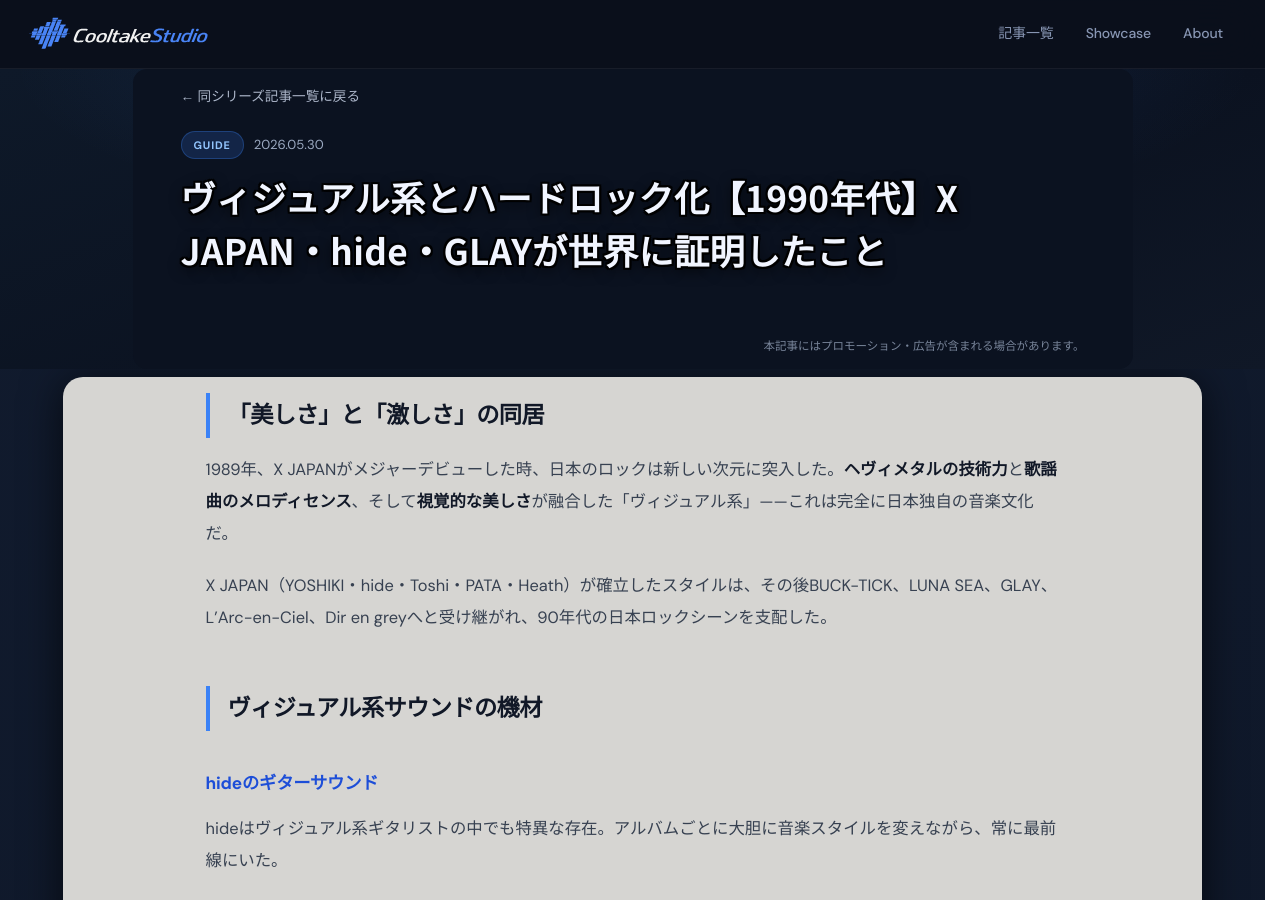
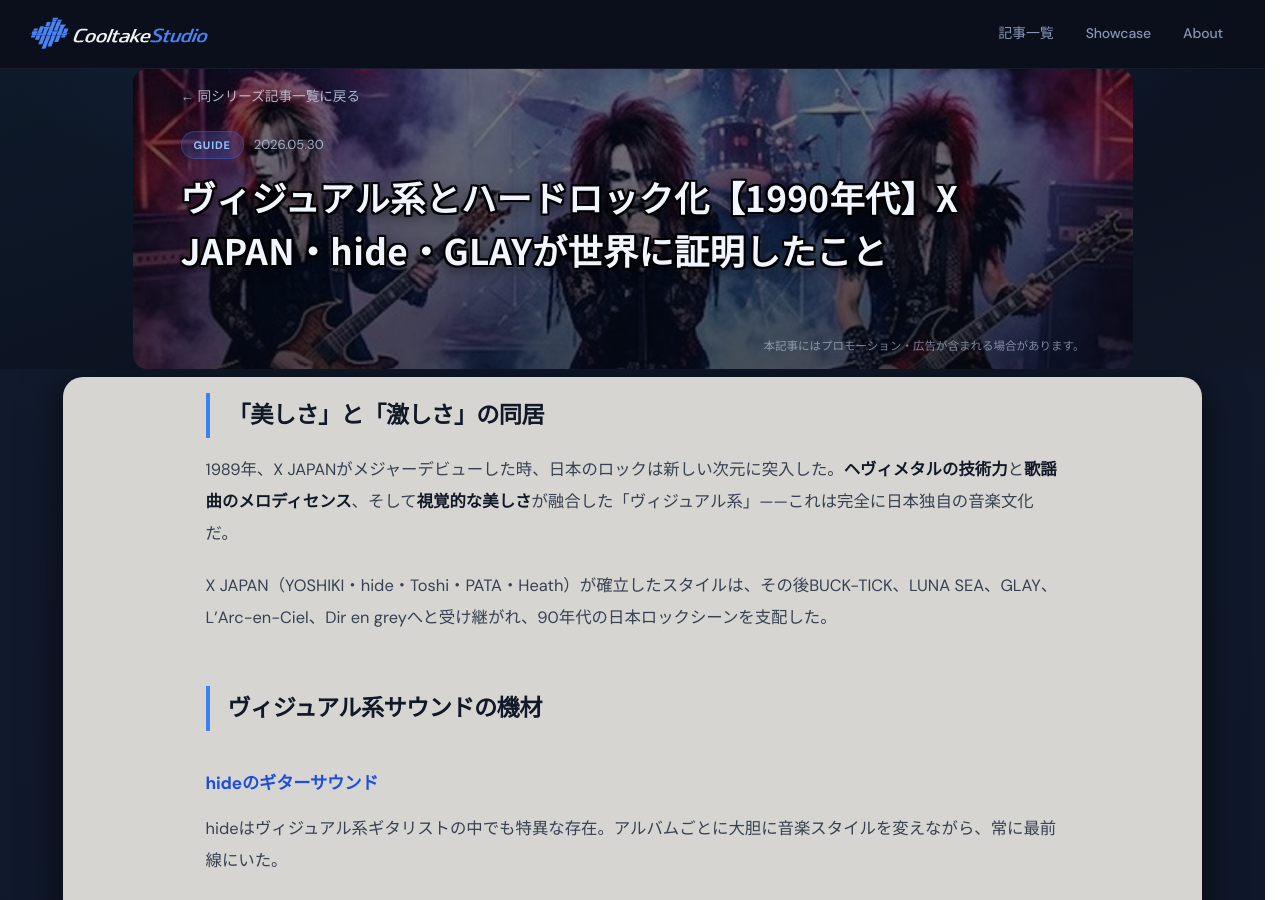
Before and after one commit to cooltake/cooltake-staging, a Jekyll site: the page built from _posts/2026-05-30-japan-music-10-visual-kei.md, in a window 1280 px wide and 900 px high. Built offline with Jekyll 4.4.1, drawn with Linux system fonts in a browser that asks for light colours; some web fonts are replaced.

Commit message:
fix: add image to japan-music-10-visual-kei frontmatter

```diff
--- a/_posts/2026-05-30-japan-music-10-visual-kei.md
+++ b/_posts/2026-05-30-japan-music-10-visual-kei.md
@@ -4,6 +4,7 @@
 date: 2026-05-30
 tags: [ギター, エレキギター, エフェクター, 音楽制作]
 description: "X JAPAN・hide・GLAY・L'Arc-en-Cielが牽引した1990年代ヴィジュアル系ムーブメント。日本独自のロック美学とハードロック技術の融合、当時の機材とアンプセッティングを現代で再現する方法。"
+image: /assets/images/thumb-visual-kei.jpg
 ---
 
 
```
